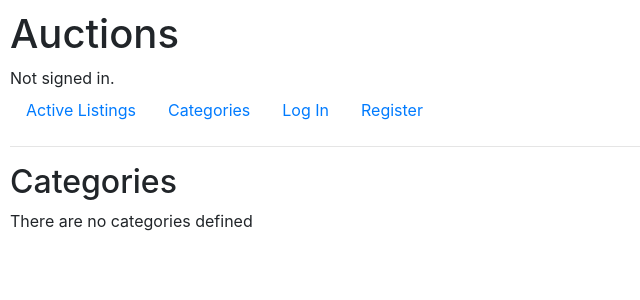
After one commit to bakiba/cs50w, a Django app: page /categories in a window 1280 px wide. The commit adds this page. Shown: the top 300 px of the page, without its empty margins (0-640 px from the left). Run offline with Django 3.2, Linux system fonts and the light colour scheme; data that the repository does not hold is empty; some libraries are stand-ins or nearby versions.

Commit message:
impelemented categories

```diff
--- /dev/null
+++ b/auctions/templates/auctions/categories.html
@@ -0,0 +1,22 @@
+{% extends "auctions/layout.html" %}
+
+{% block title %}
+    Categories
+{% endblock %}
+
+{% block body %}
+    <h2> Categories</h2>
+    {% if not categories %}
+    There are no categories defined
+    {% else %}
+    <ul>
+        {% for category in categories %}
+            {% if category %}
+                <li><a href="{% url 'category' category %}">{{ category }}</a></li>
+            {% else %}
+            <li><a href="{% url 'category' 'blank' %}">Not defined</a></li>
+            {% endif %}
+        {% endfor %}
+    </ul>
+    {% endif %}
+{% endblock %}
--- a/auctions/templates/auctions/layout.html
+++ b/auctions/templates/auctions/layout.html
@@ -30,6 +30,9 @@
         <ul class="nav">
             <li class="nav-item">
                 <a class="nav-link" href="{% url 'index' %}">Active Listings</a>
+            </li>
+            <li class="nav-item">
+                <a class="nav-link" href="{% url 'categories' %}">Categories</a>
             </li>
             {% if user.is_authenticated %}
                 <li class="nav-item">
--- a/auctions/urls.py
+++ b/auctions/urls.py
@@ -10,6 +10,8 @@ urlpatterns = [
     path("user/<int:user_id>", views.user_listing_view, name="userlistings"),
     path("watchlist", views.watchlist_view, name="watchlist"),
     path("login", views.login_view, name="login"),
+    path("categories", views.categories_view, name="categories"),
+    path("categories/<str:category>", views.category_view, name="category"),
     path("logout", views.logout_view, name="logout"),
     path("register", views.register, name="register"),
     path("mywins", views.mywins_view, name="mywins")
--- a/auctions/views.py
+++ b/auctions/views.py
@@ -143,6 +143,21 @@ def listing_view(request, listing_id):
         "win" : win,
     })
 
+def categories_view(request):
+    q = Listing.objects.filter(active=True).values_list('category', flat=True).distinct()
+    return render(request, "auctions/categories.html", {
+        "categories" : q,
+
+    })
+def category_view(request, category):
+    if category == "blank":
+        q = Listing.objects.filter(active=True).filter(category='').order_by("created")
+    else:
+        q = Listing.objects.filter(active=True).filter(category=category).order_by("created")
+    return render(request, "auctions/index.html", {
+        "listings" : q,
+
+    })
 @login_required(login_url='login')
 def user_listing_view(request, user_id):
     #listing = get_object_or_404(Listing, pk=listing_id)
```
Also changed, not shown: auctions/templates/auctions/index.html (+8 -0 lines), auctions/templates/auctions/view_listing.html (+6 -1 lines).
